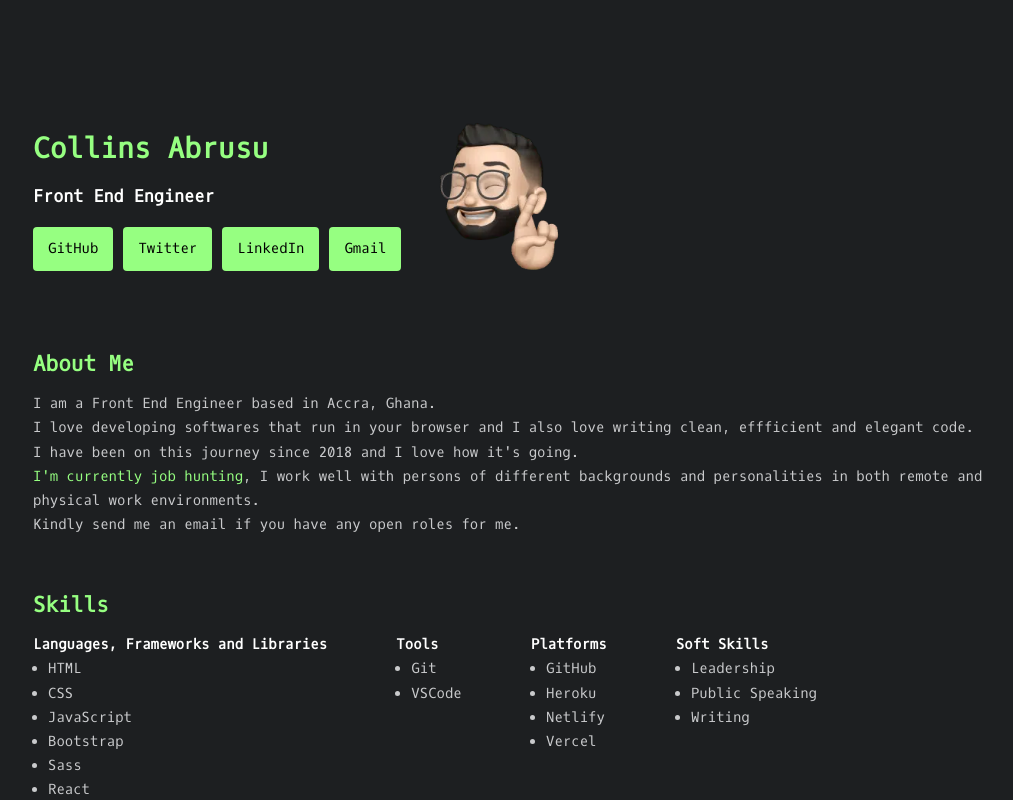
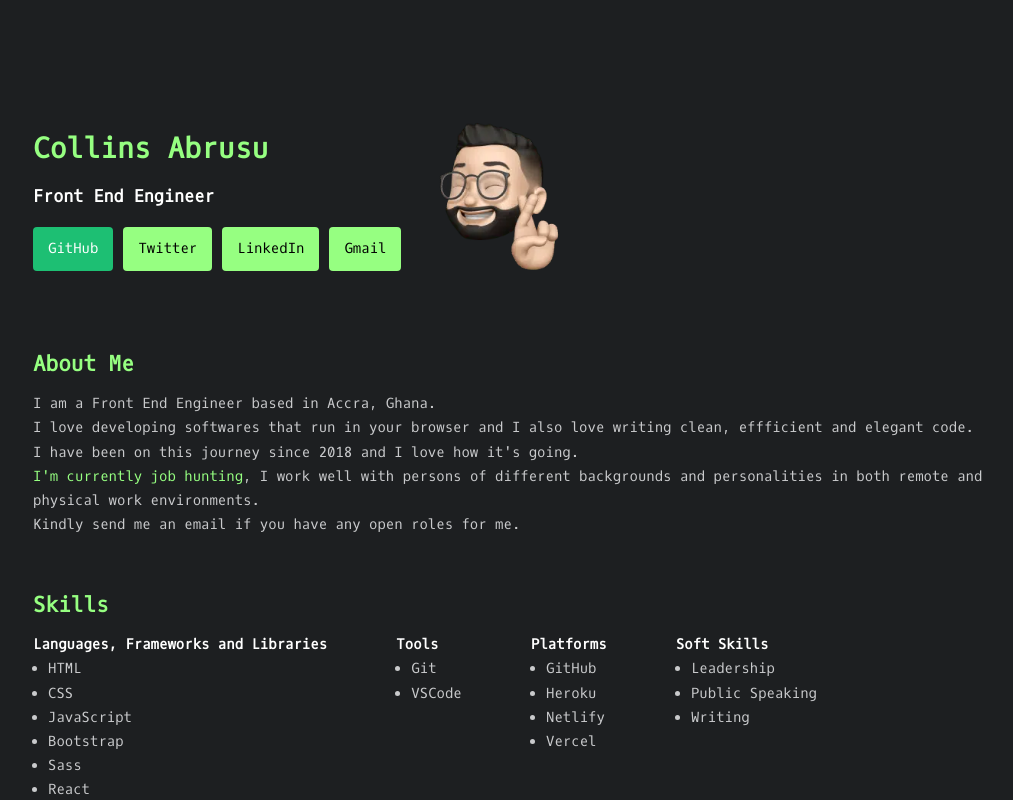
Before and after one commit to abrusu-collins/Portfolio-v7, a React (Create React App) app: page / in a window 1280 px wide. In both pictures the pointer is over the link "GitHub". Shown: the top 800 px of the page, without its empty margins (117-1130 px from the left). Built offline with nearby package versions, Linux system fonts and the light colour scheme.

Commit message:
button hover state

```diff
--- a/src/sass/_config.scss
+++ b/src/sass/_config.scss
@@ -1,6 +1,7 @@
 
 $background:#1d1f21;
 $standout_color: #96ff81;
+$deep_green:#1dbf73;
 $light_white:#c9cacc;
 $dimmed_white:#666666;
 
@@ -36,4 +37,8 @@ a{
     padding:10px 15px;
     border-radius: 4px;
     margin-top: 5px;
+    &:hover{
+        background-color: $deep_green;
+        color:white;
+    }
 }
--- a/src/styles/style.css
+++ b/src/styles/style.css
@@ -30,6 +30,10 @@ a {
   padding: 10px 15px;
   border-radius: 4px;
   margin-top: 5px;
+}
+a:hover {
+  background-color: #1dbf73;
+  color: white;
 }
 
 .hero {
```
